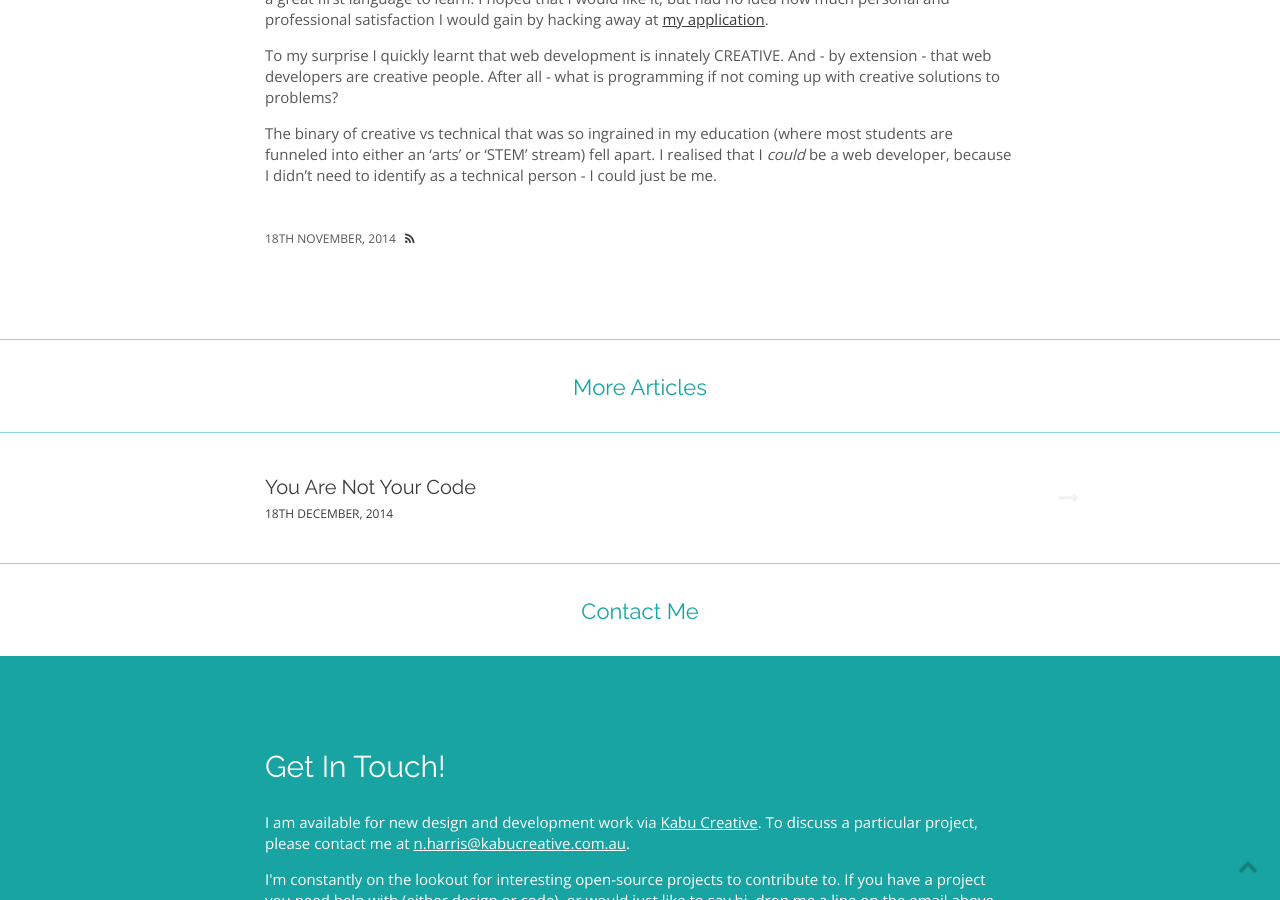
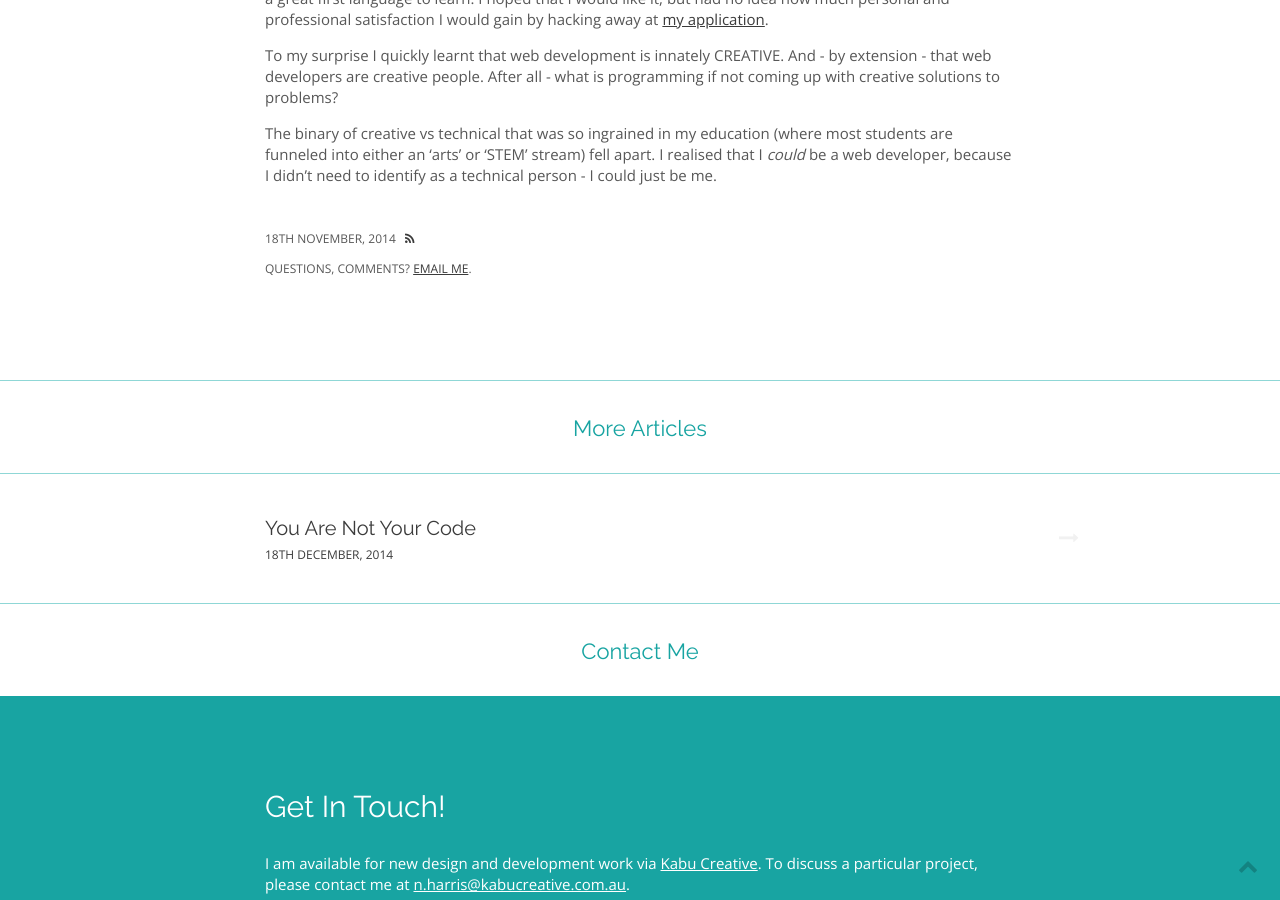
Before and after one commit to nlhkabu/nlhkabu.github.io, a Jekyll site: the page built from _posts/2014-11-18-on-creativity.md, in a window 1280 px wide and 900 px high, scrolled down 1748 px. Built offline with Jekyll 4.4.1, drawn with Linux system fonts in a browser that asks for light colours; nearby versions of some CDN libraries.

Commit message:
Add comments invitation

```diff
--- a/_layouts/post.html
+++ b/_layouts/post.html
@@ -26,6 +26,7 @@ layout: default
                 <span class="meta">
                     <a href="/atom.xml"><i class="fa fa-rss"></i></a>
                 </span>
+                <p class="meta">Questions, comments?  <a href="mailto:n.harris@kabucreative.com.au">Email me</a>.</p>
             </div>
         </div>
 
```
